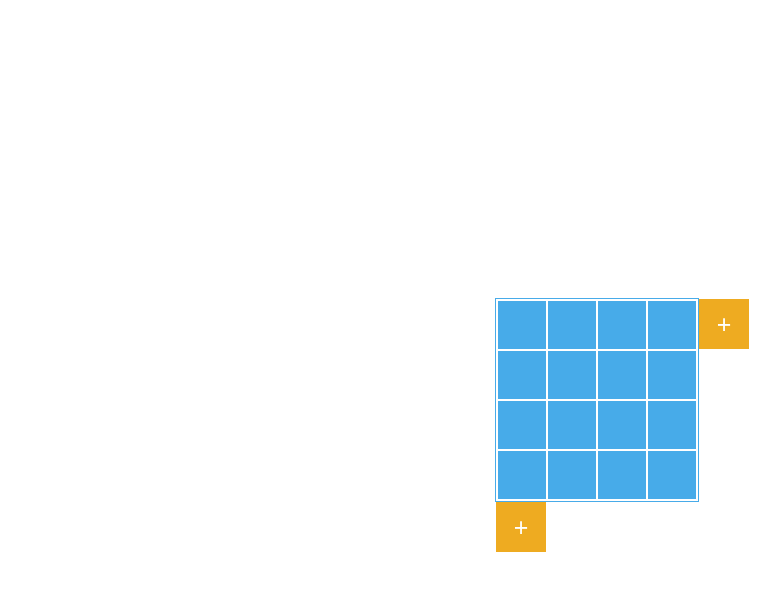
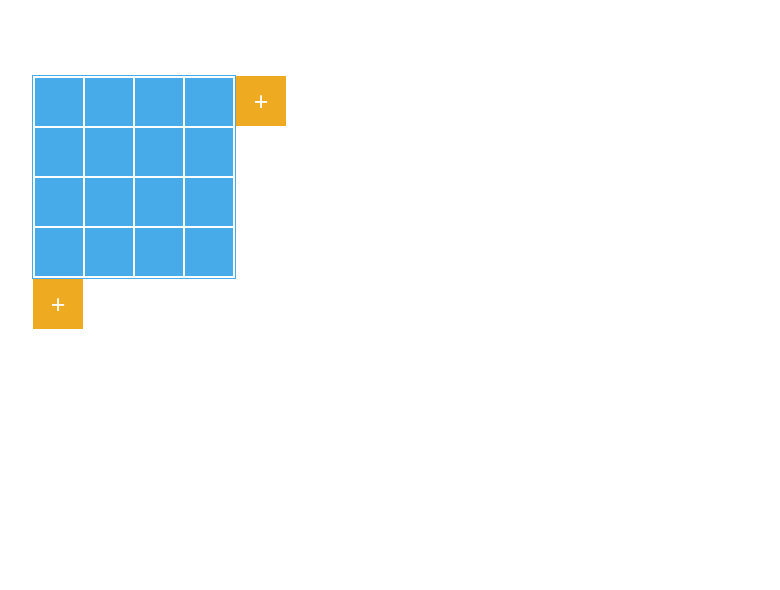
Before and after one commit to SkyWalker1996x/squares, a plain HTML site: page index.html in a window 1280 px wide. Shown: the whole page, without its empty margins (43-823 px from the left). Drawn offline with Linux system fonts and the light colour scheme.

Commit message:
fix: fix display wrapper when over height and width of table-squares

```diff
--- a/styles.css
+++ b/styles.css
@@ -17,7 +17,9 @@ body {
 }
 
 .wrapper {
-  height: 100vh;
+  height: auto;
+  width: fit-content;
+  padding: 75px;
   display: flex;
   justify-content: center;
   align-items: center;
```
